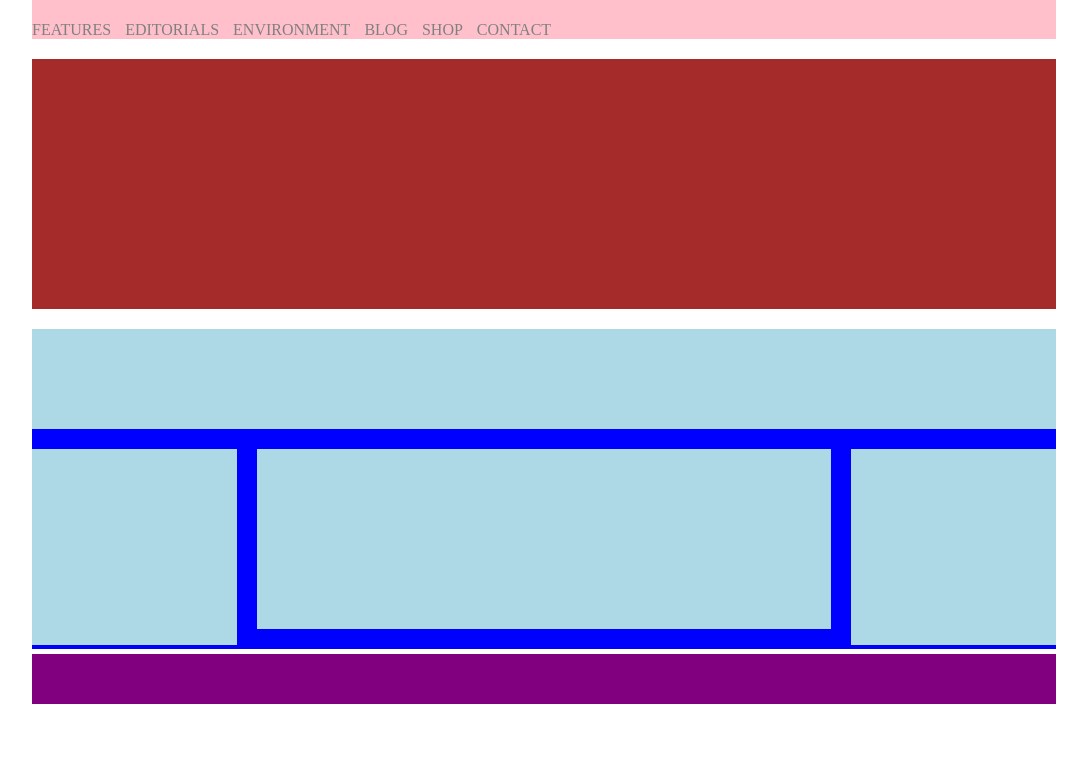
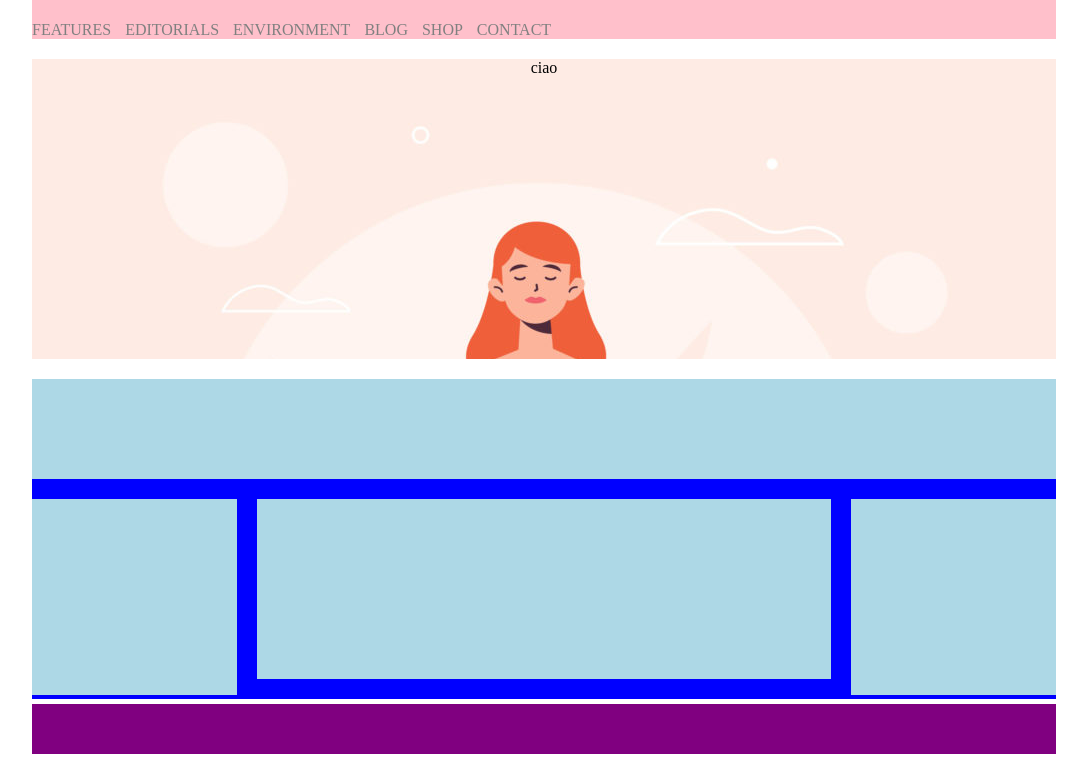
Before and after one commit to matteo9723/htmlcss-wp, a plain HTML site: page index.html in a window 1280 px wide. Shown: the part 103-877 px from the top of the page, without its empty margins (96-1183 px from the left). Before the commit the page ends 827 px from the top, so only its background shows below. Drawn offline with Linux system fonts and the light colour scheme.

Commit message:
ticket aiuto

```diff
--- a/css/style.css
+++ b/css/style.css
@@ -41,19 +41,45 @@ nav li{
   margin-right: 10px;
 }
 
-nav li a{
+nav li a {
   text-decoration: none;
   color: gray;
   text-transform: uppercase;
 }
 
+nav li a:hover{
+  color: orange;
+  text-decoration: underline;
+}
+
+nav li a:active{
+  color: red;
+}
+
 /* jumbotron */
 
 .jumbotron{
-  min-height: 250px;
-  background-color:brown;
-  margin: 20px 0;
+  height: 300px;
+  background-color:blue;
+  margin-bottom: 20px;
+  background-image: url('../img/banner.jpg');
+  text-align: center;
+  background-repeat: no-repeat;
+  background-size: cover;
+
 }
+
+
+
+.jumbotron span{
+
+}
+
+
+
+
+
+
 
 main{
   min-height: 300px;
--- a/index.html
+++ b/index.html
@@ -27,7 +27,18 @@
       </nav>
     </header>
 
-    <div class="jumbotron"></div>
+
+
+    <div class="jumbotron">
+
+      <span>ciao</span>
+
+
+
+
+    </div>
+
+
     <main>
       <div class="main-top"></div>
       <div class="main-bottom clearfix ">
```
